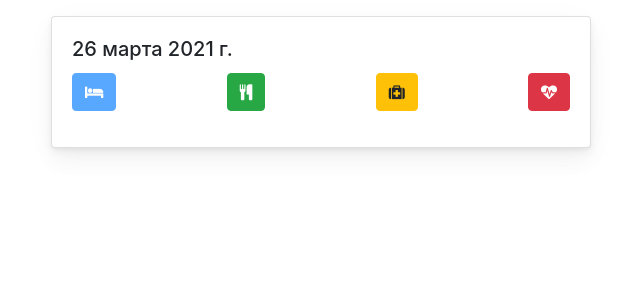
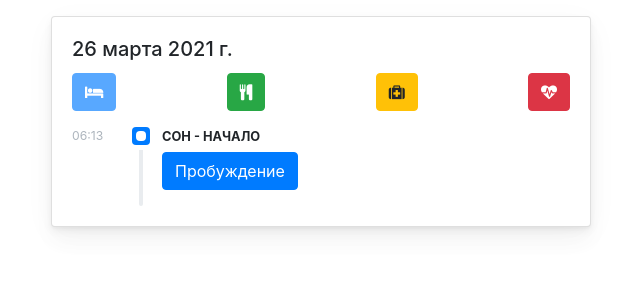
Before and after one commit to a1phaZ/EpilepticDiary, a React (Create React App) app in the folder app/: page / in a window 1280 px wide. Both pictures are taken after a click on the button 413 px from the left and 92 px from the top of the page. Shown: the top 300 px of the page, without its empty margins (319-959 px from the left). Built offline with nearby package versions, Linux system fonts and the light colour scheme.

Commit message:
[app] End sleep button

```diff
--- a/app/src/_functions/addItemToTimeLine.js
+++ b/app/src/_functions/addItemToTimeLine.js
@@ -1,22 +1,24 @@
 import {store} from "../index";
 import {disableButton, enableButton} from "../store/buttonsPanel/actions";
+import {setItem} from "../store/data/actions";
 
 export default function addItemToTimeLine (e) {
 	const {type, subType, color} = e.currentTarget.dataset;
 	const {disabled} = e.currentTarget.disabled;
-	// const item = {
-	// 	type: type,
-	// 	subType: subType,
-	// 	time: new Date().getTime(),
-	// 	color: `badge-${color}`
-	// };
-	if (type === 'Сон') {
+	const item = {
+		type: type,
+		subType: subType,
+		time: new Date().getTime(),
+		color: `badge-${color}`
+	};
+	if (type.toLowerCase() === 'сон' && subType.toLowerCase() === 'начало') {
 		if (!disabled) {
 			store.dispatch(disableButton(type))
-			//TODO store.dispatch(addSleepToTimeLine(item))
+			store.dispatch(setItem(item));
 		} else {
-			//TODO store.dispatch(hideSleepEndButton())
-			store.dispatch(enableButton(type))
+			if (type.toLowerCase() === 'сон') {
+				store.dispatch(enableButton(type))
+			}
 		}
 	}
 }
--- a/app/src/components/timeline/Element.component.js
+++ b/app/src/components/timeline/Element.component.js
@@ -1,10 +1,22 @@
 import React from 'react';
 import Rating from "../rating/Rating.component";
+import {Button} from "react-bootstrap";
 
 const formatTime = (time) => {
 	const date = new Date(time);
 	return new Intl.DateTimeFormat('ru-RU', {hour: 'numeric', minute:'numeric'}).format(date);
 }
+
+const endSleepButton = (
+	<Button variant={'primary'}
+	        onClick={() => {console.log('end sleep')}}
+	        data-type={'Сон'}
+	        data-sub-type={'конец'}
+	        data-color={'badge-primary'}
+	>
+		{'Пробуждение'}
+	</Button>
+)
 
 const Element = ({type, drugs = [], subType, description, time, color, quality, strength, count, series}) => {
 	const _renderedDrugs = drugs.map((drug, idx) => {
@@ -21,6 +33,7 @@ const Element = ({type, drugs = [], subType, description, time, color, quality,
 				</span>
 				<div className="vertical-timeline-element-content bounce-in">
 					<h4 className="timeline-title">{type}{subType && ` - ${subType}`}{count && ` - ${count}`}</h4>
+					{type.toLowerCase() === 'сон' && endSleepButton}
 					{description && <p>{description}</p>}
 					{quality && <span>Качество сна: <Rating count={quality}/></span>}
 					{series && <div><b>Серия</b></div>}
```
